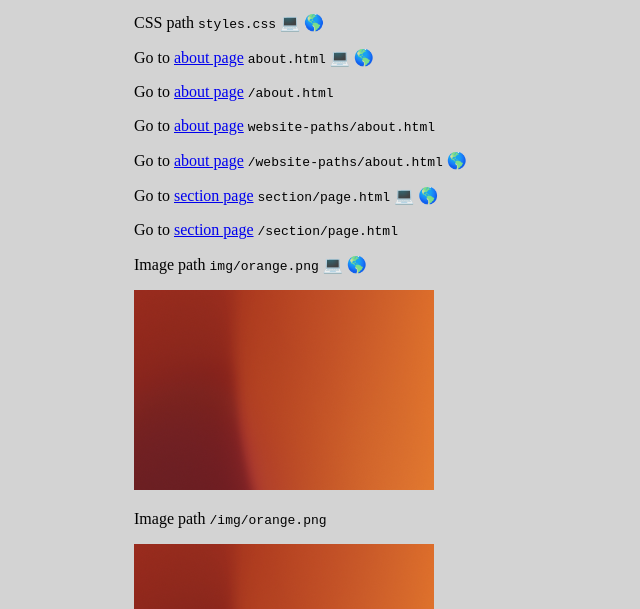
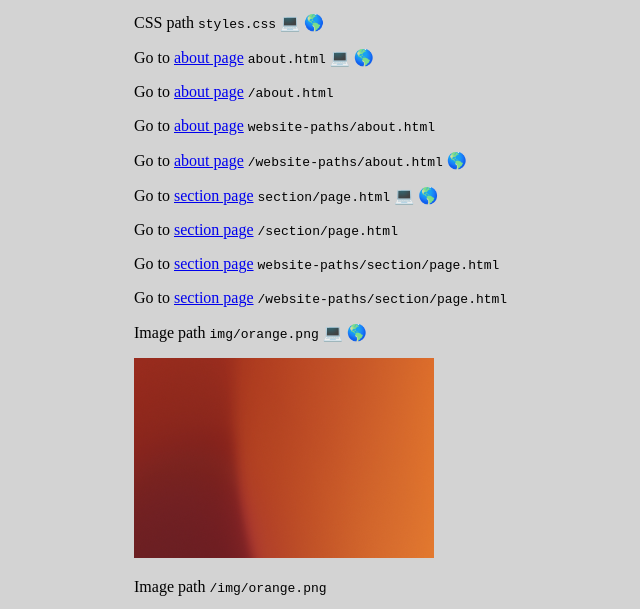
Before and after one commit to wigging/website-paths, a plain HTML site: page docs/index.html in a window 1280 px wide. Shown: the part 160-769 px from the top of the page, without its empty margins (106-746 px from the left). Drawn offline with Linux system fonts and the light colour scheme; files whose address does not match are found by name.

Commit message:
Add section page links

```diff
--- a/docs/index.html
+++ b/docs/index.html
@@ -20,6 +20,8 @@
 
     <p>Go to <a href="section/page.html">section page</a> <code>section/page.html</code> 💻 🌎</p>
     <p>Go to <a href="/section/page.html">section page</a> <code>/section/page.html</code></p>
+    <p>Go to <a href="website-paths/section/page.html">section page</a> <code>website-paths/section/page.html</code></p>
+    <p>Go to <a href="/website-paths/section/page.html">section page</a> <code>/website-paths/section/page.html</code></p>
 
     <p>Image path <code>img/orange.png</code> 💻 🌎</p>
     <img src="img/orange.png" width="300">
```
